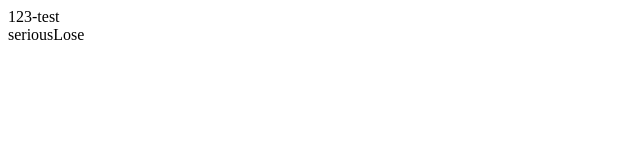
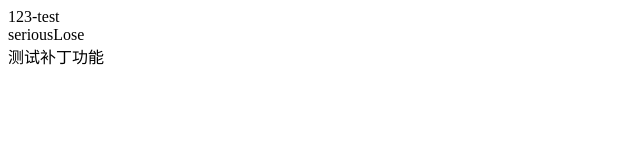
Before and after one commit to SeriousLose/git-practice, a website: page index.html in a window 1280 px wide. Shown: the whole page, without its empty margins (0-640 px from the left). Drawn offline with Linux system fonts and the light colour scheme.

Commit message:
test: 第一次提交

```diff
--- a/index.html
+++ b/index.html
@@ -9,5 +9,6 @@
 <body>
   <div>123-test</div>
   <div>seriousLose</div>
+  <div>测试补丁功能</div>
 </body>
 </html>
```
